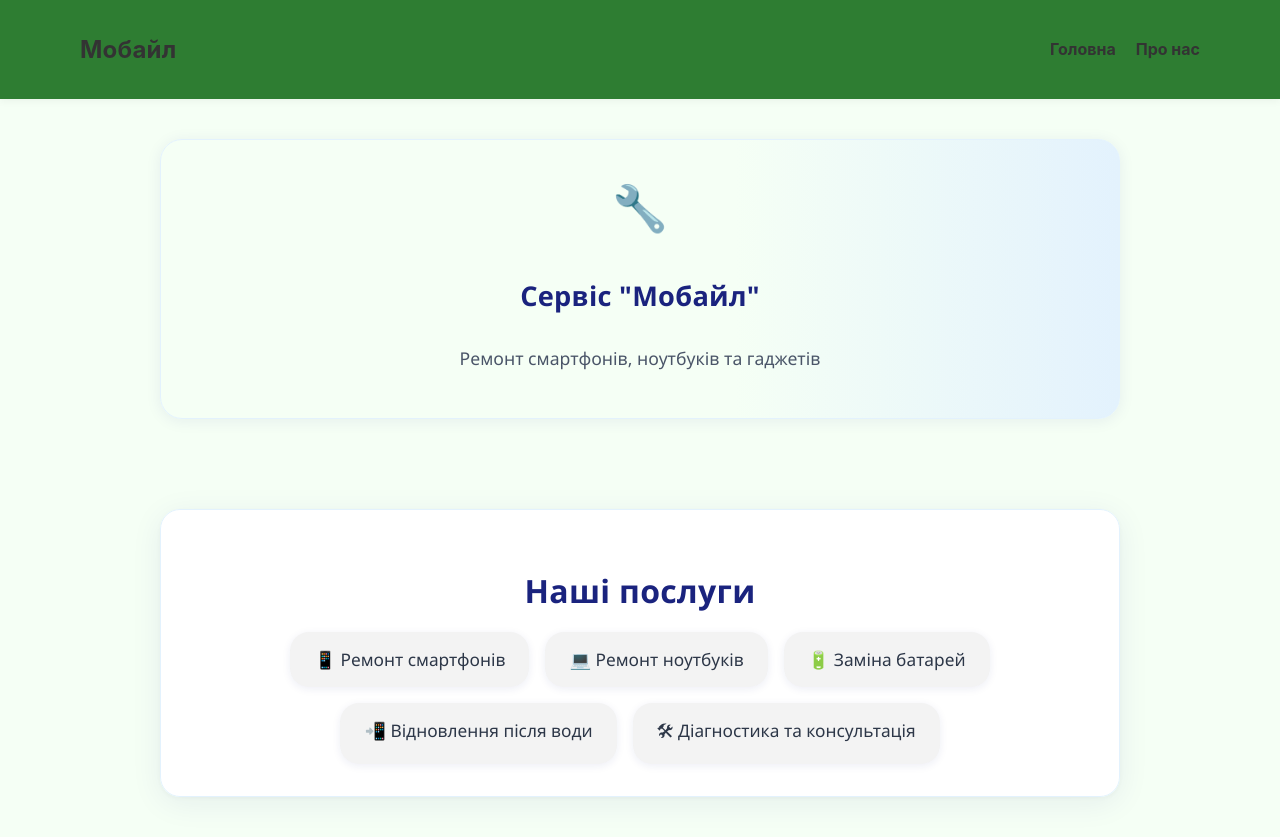
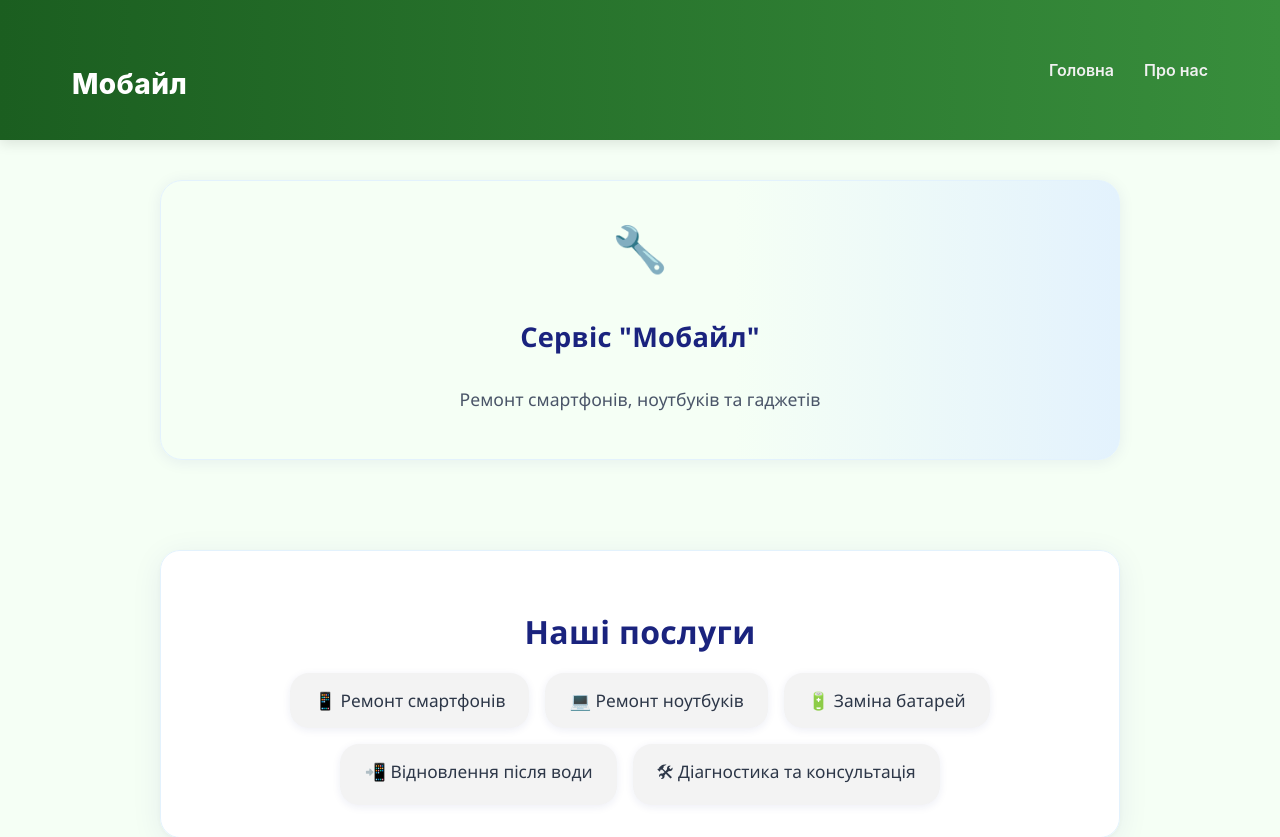
Before and after one commit to BAILANDO2606/practice-diplome, a React (Create React App) app: page / in a window 1280 px wide. Shown: the top 837 px of the page. Built offline with nearby package versions, Linux system fonts and the light colour scheme.

Commit message:
Last update

```diff
--- a/src/Navbar.css
+++ b/src/Navbar.css
@@ -1,39 +1,81 @@
+/* Заголовок і навбар */
 .navbar {
 	position: sticky;
 	top: 0;
-	z-index: 999;
-	background-color: #2e7d32;
-	box-shadow: 0 2px 8px rgba(0, 0, 0, 0.05);
+	z-index: 1000;
+	background: linear-gradient(90deg, #1b5e20, #388e3c);
+	box-shadow: 0 4px 12px rgba(0, 0, 0, 0.1);
 }
 
+/* Контейнер */
 .navbar-container {
 	display: flex;
 	justify-content: space-between;
 	align-items: center;
-	padding: 15px 40px;
+	padding: 1rem 2rem;
 	max-width: 1200px;
 	margin: 0 auto;
 }
 
-.logo {
-	font-size: 1.5rem;
-	font-weight: bold;
-	color: #333;
+/* Логотип */
+.logo a {
+	font-size: 1.75rem;
+	font-weight: 800;
+	color: #fff;
+	text-decoration: none;
+	transition: transform 0.2s ease;
 }
 
+.logo a:hover {
+	transform: scale(1.05);
+}
+
+/* Навігаційні посилання */
 .nav-links {
 	list-style: none;
 	display: flex;
-	gap: 20px;
+	gap: 30px;
 }
 
 .nav-links a {
 	text-decoration: none;
-	color: #333;
-	font-weight: 700;
-	transition: color 0.2s ease;
+	color: #f1f1f1;
+	font-weight: 600;
+	font-size: 1rem;
+	position: relative;
+	padding-bottom: 3px;
+	transition: all 0.3s ease;
+}
+
+.nav-links a::after {
+	content: '';
+	position: absolute;
+	width: 0%;
+	height: 2px;
+	left: 0;
+	bottom: 0;
+	background-color: #ffffff;
+	transition: width 0.3s ease;
+}
+
+.nav-links a:hover::after {
+	width: 100%;
 }
 
 .nav-links a:hover {
-	color: #007bff;
+	color: #1a237e;
 }
+
+/* Адаптивність */
+@media (max-width: 768px) {
+	.navbar-container {
+		flex-direction: column;
+		align-items: flex-start;
+	}
+
+	.nav-links {
+		flex-direction: column;
+		gap: 10px;
+		margin-top: 10px;
+	}
+}
--- a/src/Navbar.jsx
+++ b/src/Navbar.jsx
@@ -6,7 +6,9 @@ const Navbar = () => {
 	return (
 		<header className='navbar'>
 			<nav className='navbar-container'>
-				<h1 className='logo'>Мобайл</h1>
+				<h1 className='logo'>
+					<Link to='/'>Мобайл</Link>
+				</h1>
 				<ul className='nav-links'>
 					<li>
 						<Link to='/'>Головна</Link>
```
